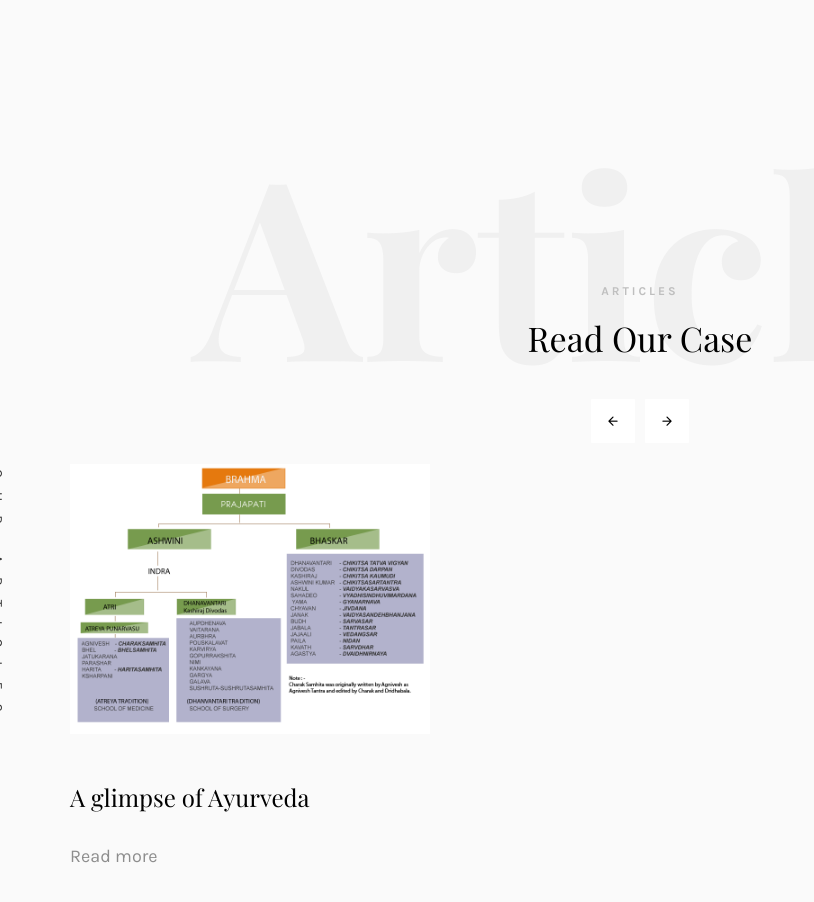
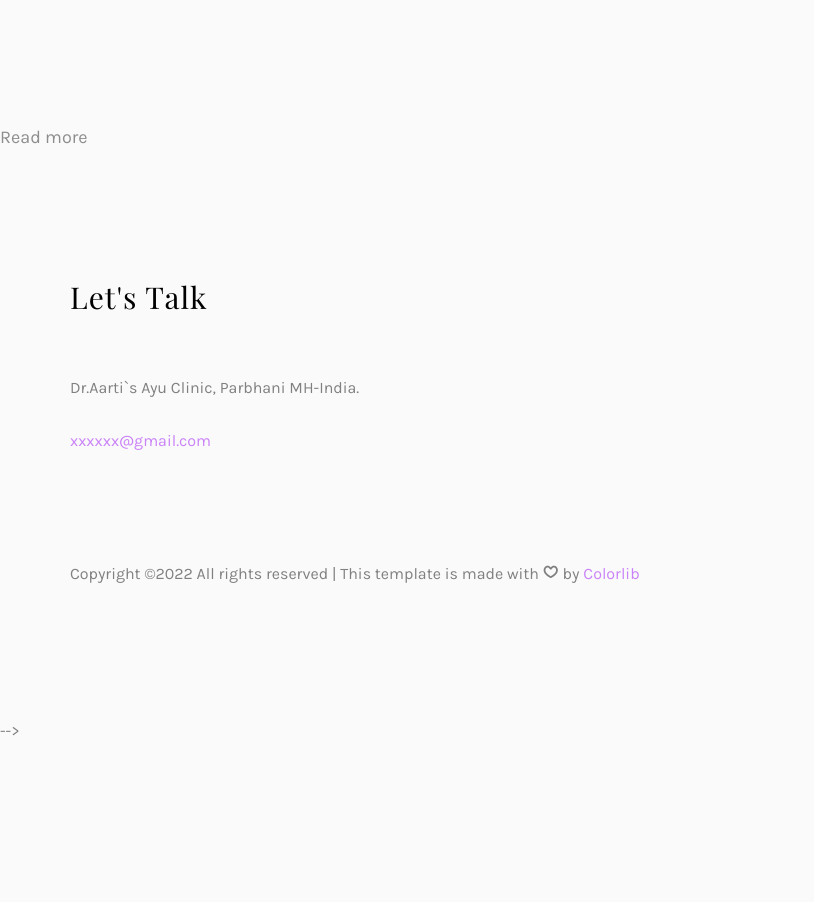
Before and after one commit to draartiayuclinic/draartiayuclinic.github.io, a plain HTML site: page index.html in a window 1280 px wide. Shown: the part 1880-2782 px from the top of the page, without its empty margins (0-814 px from the left). After the commit the page ends 2626 px from the top, so only its background shows below. Drawn offline with nearby package versions, Linux system fonts and the light colour scheme; files whose address does not match are found by name; a web font is replaced by a local one.

Commit message:
comment out blog section in index.html

```diff
--- a/index.html
+++ b/index.html
@@ -311,7 +311,7 @@
 			</div>
 		</div>-->
 
-		<div id="colorlib-blog">
+		<!--div id="colorlib-blog">
 			<div class="container">
 				<div class="row text-center">
 					<h2 class="bold">Articles</h2>
@@ -355,7 +355,7 @@
 					</div>
 				</div>
 			</div>
-		</div>
+		</div-->
 
 		<!--<div id="colorlib-testimony">
 			<div class="container">
```
